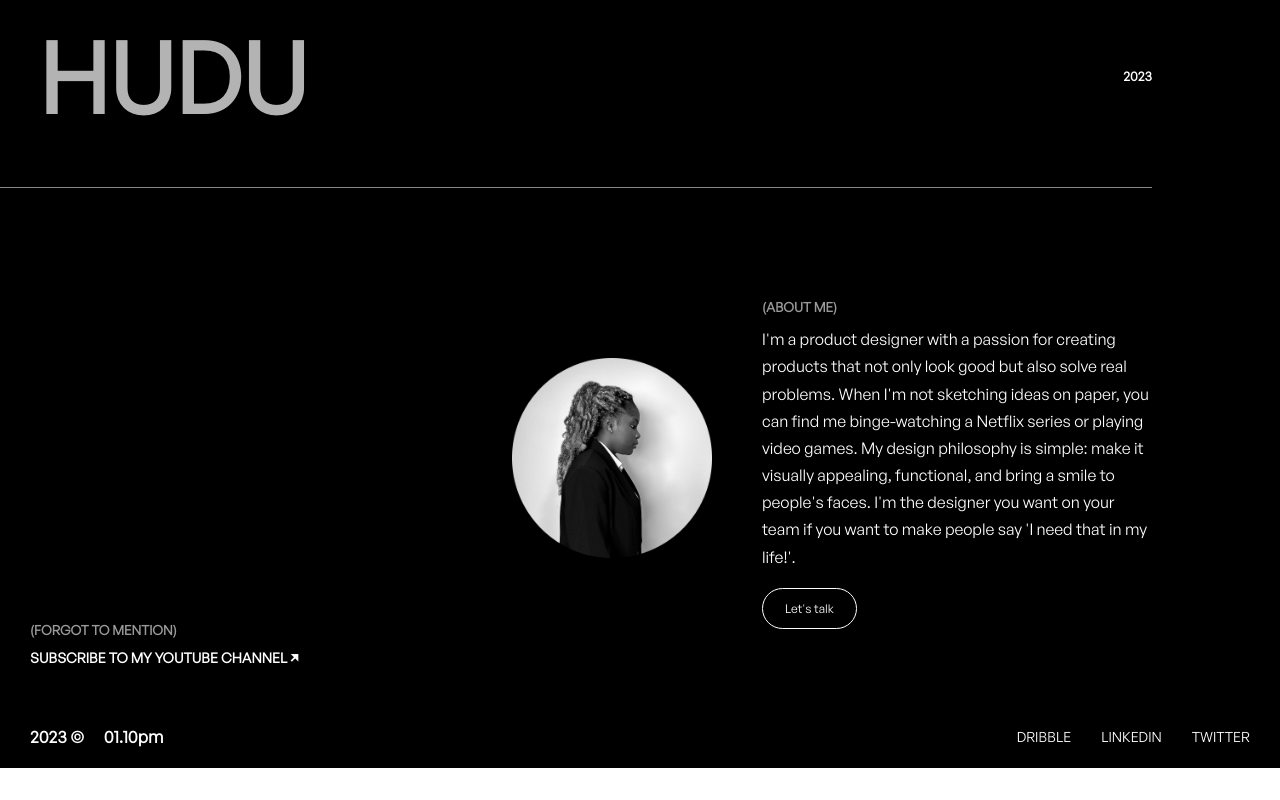
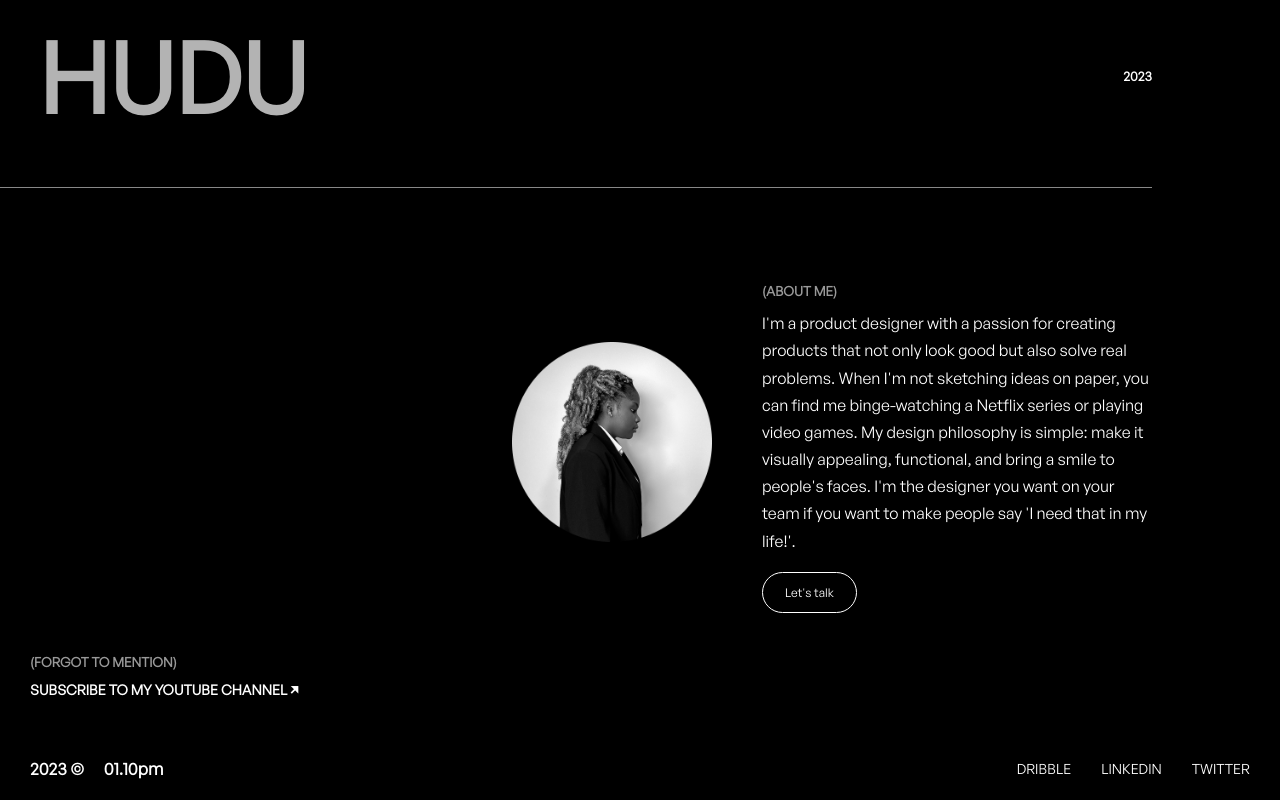
Before and after one commit to sidhhantPr/cynthiaugwu_clone, a plain HTML site: page index.html in a window 1280 px wide. Shown: the part 1478-2278 px from the top of the page. Before the commit the page ends 2246 px from the top, so only its background shows below. Drawn offline with nearby package versions, Linux system fonts and the light colour scheme; a script that the page names is missing.

Commit message:
small change

```diff
--- a/style2.css
+++ b/style2.css
@@ -167,7 +167,7 @@ body {
 #about {
   width: 100%;
   height: 60vh;
-  padding: 10vw 10vw;
+  padding: 15vw 10vw;
   padding-top: 25vw;
   background-color: black;
   color: #fff;
```
